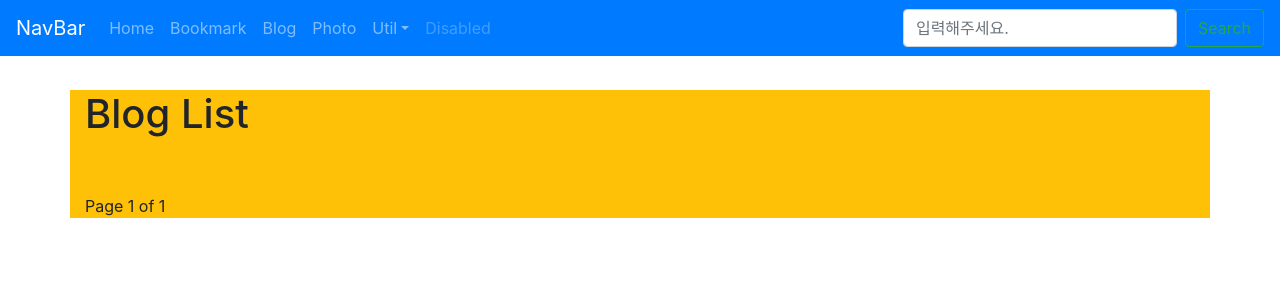
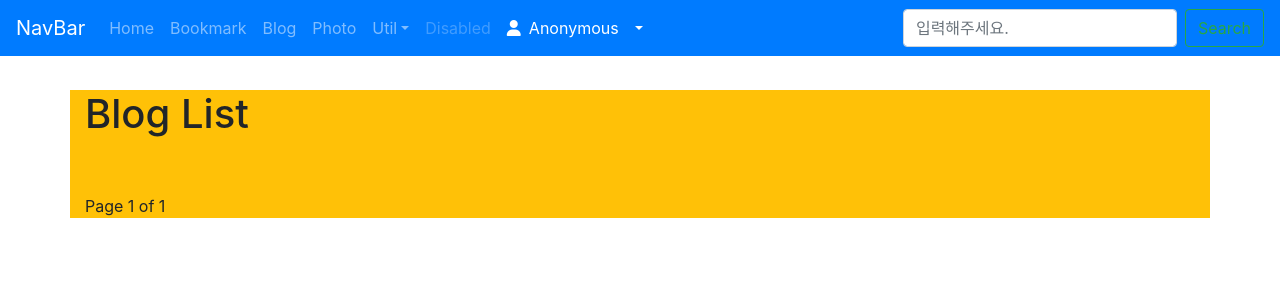
Before and after one commit to YubinMoon/djangoProject, a Django app: page /blog/ in a window 1280 px wide. Shown: the top 300 px of the page. Run offline with Django 4.2, Linux system fonts and the light colour scheme; data that the repository does not hold is empty; some libraries are stand-ins or nearby versions.

Commit message:
base html 로그인 링크 추가

```diff
--- a/templates/base.html
+++ b/templates/base.html
@@ -62,6 +62,29 @@
           <li class="nav-item">
             <a href="#" class="nav-link disabled" tabindex="-1">Disabled</a>
           </li>
+          <li class="nav-item dropdown">
+            {% if user.is_active %}
+              <a href="#"
+                 class="nav-link dropdown-toggle text-white"
+                 data-toggle="dropdown">
+                <i class="fas fa-user"></i>&ensp;{% firstof user.get_short_name user.get_username %}&ensp;
+              </a>
+              <div class="dropdown-menu">
+                <a href="{% url 'logout' %}" class="dropdown-item">Logout</a>
+                <a href="{% url 'password_change' %}" class="dropdown-item">Change Password</a>
+              </div>
+            {% else %}
+              <a href="#"
+                 class="nav-link dropdown-toggle text-white"
+                 data-toggle="dropdown">
+                <i class="fas fa-user"></i>&ensp;Anonymous&ensp;
+              </a>
+              <div class="dropdown-menu">
+                <a href="{% url 'login' %}" class="dropdown-item">Login</a>
+                <a href="{% url 'register' %}" class="dropdown-item">Register</a>
+              </div>
+            {% endif %}
+          </li>
         </ul>
         <form class="form-inline my-2 my-lg-0"
               method="post"
```
